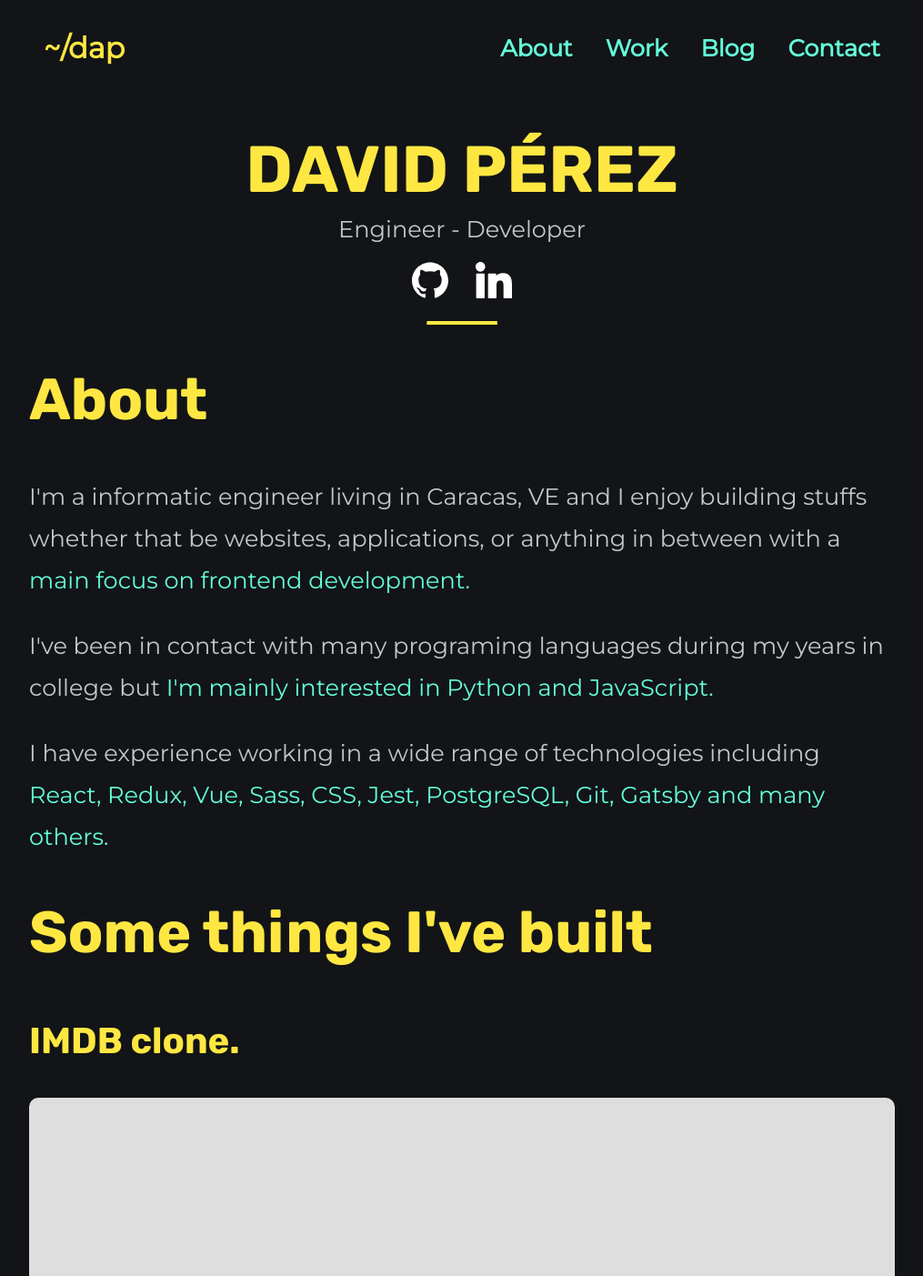
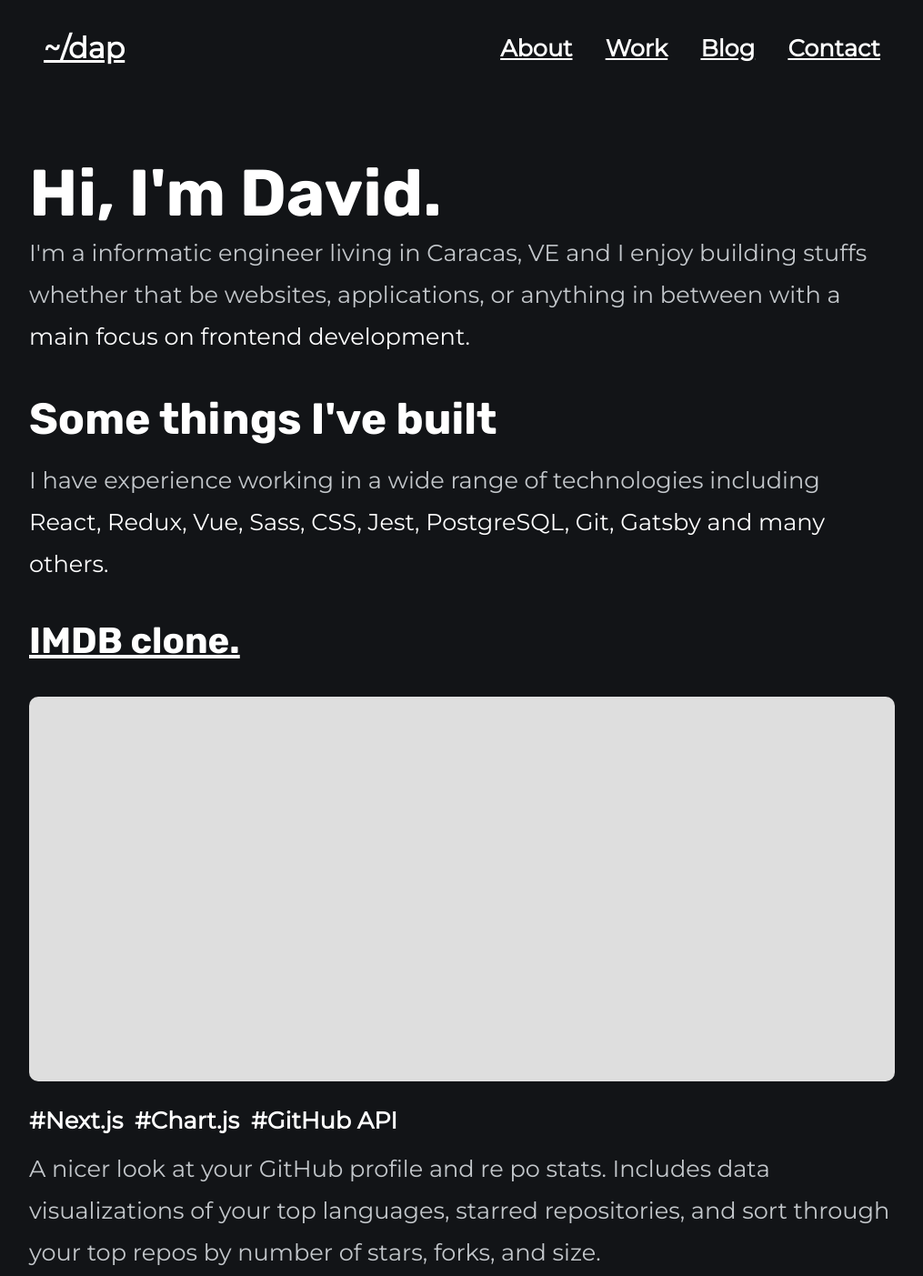
Before and after one commit to Dalfonzo/dap-portfolio, an Eleventy site: page src/index.njk in a window 1280 px wide. Shown: the top 1403 px of the page at 91% size, without its empty margins (132-1147 px from the left). Built offline with nearby package versions, Linux system fonts and the light colour scheme; Eleventy itself is replaced by a stand-in of ours; files that its build step writes are made by us from their sources.

Commit message:
Changes color palette, favicon, and adds some minor style changes

```diff
--- a/src/_includes/index.css
+++ b/src/_includes/index.css
@@ -1,10 +1,10 @@
 /* Colors */
 :root {
   --background: #121417;
-  --primary: #64ffda;
-  --secondary: #ffe742;
+  --primary: #ffffff;
+  --secondary: #ffffff;
   --tertiary: #c3c7cb;
-  --links: #ea4c89;
+  --links: #ffffff;
 }
 /* Reset */
 
@@ -79,7 +79,7 @@ h1 {
 }
 
 h2 {
-  font-size: 4rem; /*48*/
+  font-size: 3rem; /*48*/
   font-family: "Rubik";
 }
 
@@ -107,11 +107,10 @@ code {
 
 a {
   color: var(--links);
-  text-decoration: none;
 }
 
 a:hover {
-  text-decoration: underline;
+  text-decoration: none;
 }
 
 h2,
@@ -133,6 +132,10 @@ textarea {
   max-width: 1000px;
   margin: auto;
   padding: 0 1.5rem;
+}
+.xlarge-text {
+  font-size: 3rem; /*48*/
+  font-weight: bold;
 }
 
 .large-text {
@@ -181,10 +184,6 @@ textarea {
   text-decoration: none;
 }
 
-.button:focus {
-  outline: 4px solid var(--primary);
-}
-
 .button--link {
   text-decoration: none;
 }
@@ -229,7 +228,6 @@ textarea {
 }
 
 .header__link {
-  text-decoration: none;
   padding: 0 1rem;
   font-weight: bold;
 }
@@ -333,8 +331,8 @@ textarea {
 
 /* About */
 
-.about__text {
-  margin: 1.6rem 0 0;
+.about {
+  margin-top: 4rem;
 }
 
 /* Work */
@@ -374,6 +372,14 @@ textarea {
 .content__tags-element {
   padding: 0.4rem;
   color: var(--primary);
+  display: flex;
+  font-weight: bold;
+}
+
+.work__tags-element:before,
+.content__tags-element:before {
+  content: "#";
+  display: inline-block;
 }
 
 .work__tags-element:first-of-type,
@@ -434,7 +440,7 @@ textarea {
 }
 
 .contact__input:focus {
-  outline: 4px solid var(--primary);
+  outline: 4px solid var(--tertiary);
 }
 
 .contact__submit {
--- a/src/index.njk
+++ b/src/index.njk
@@ -3,28 +3,24 @@ layout: layouts/base.njk
 permalink: /
 ---
 
-<section class='brief container section-margin'>
-  <h1>DAVID P&Eacute;REZ</h1>
-  <p class='brief__subtitle'>Engineer - Developer</p>
-  {%- include "rss.njk" -%}
-</section>
 <section class='about container section-margin'>
-  <h2 id='about'>About</h2>
-  <p class='about__text'>I'm a informatic engineer living in Caracas, VE and I enjoy building stuffs  whether that be websites, applications, or anything in between with a <span class='highlight--primary'>main focus on frontend development.</span>
-  </p>
-  <p class='about__text'>I've been in contact with many programing languages during my years in college but <span class='highlight--primary'>I'm mainly interested in Python and JavaScript.</span></p>
-  <p class='about__text'>I have experience working in a wide range of technologies including <span class='highlight--primary'>React, Redux, Vue, Sass, CSS, Jest, PostgreSQL, Git, Gatsby and many others.</span>
+  <h1 id='about'>Hi, I'm David.</h1>
+  <p class='about__text'>
+    I'm a informatic engineer living in Caracas, VE and I enjoy building stuffs  whether that be websites, applications, or anything in between with a <span class='highlight--primary'>main focus on frontend development.</span>
   </p>
 </section>
 <section class='work container section-margin'>
   <h2 id='work'>Some things I've built</h2>
-
+  <p class='about__text'>I have experience working in a wide range of technologies including <span class='highlight--primary'>React, Redux, Vue, Sass, CSS, Jest, PostgreSQL, Git, Gatsby and many others.</span>
+  </p>
   {%- if collections.projects.length == 0 -%}
     <p class='highlight--secondary'>Coming soon...</p>
   {%- else -%}
     {% for project in collections.projects %}
       <div class='work__project-container'>
+        <a href="{{ project.url | url }}">
           <h3 class="highlight--secondary work__title">{{ project.data.title }}</h3>
+        </a>
         <img class="work__hero" src="{{ project.data.image }}" alt="{{ project.data.title }}" height="500" width="1000"/>
         <ul class='work__tags-list'>
           {% for tag in project.data.tags | filterTagList %}
@@ -41,6 +37,7 @@ permalink: /
             </a>
             <a href="{{project.data.live_url}}">Live demo {%- include "external-link.njk" -%}
             </a>
+          </div>
         </div>
       </div>
     {% endfor %}
--- a/src/projects/imdb-clone copy.md
+++ b/src/projects/imdb-clone copy.md
@@ -2,10 +2,7 @@
 title: IMDB clone.
 description: A nicer look at your GitHub profile and re po stats. Includes data visualizations of your top languages, starred repositories, and sort through your top repos by number of stars, forks, and size.
 image: "/static/images/projects/imdb-clone/Screenshot_3.png"
-tags:
-  - Next.js
-  - Chart.js
-  - GitHub API
+tags: [Next.js, Chart.js, GitHub API]
 repository_url: "/asdasd"
 live_url: "/po"
 layout: layouts/content.njk
```
Also changed, not shown: src/static/icons/apple-touch-icon.png, src/static/icons/favicon-16x16.png, src/static/icons/favicon-32x32.png. Lines whose indentation alone changed are shown as unchanged.
